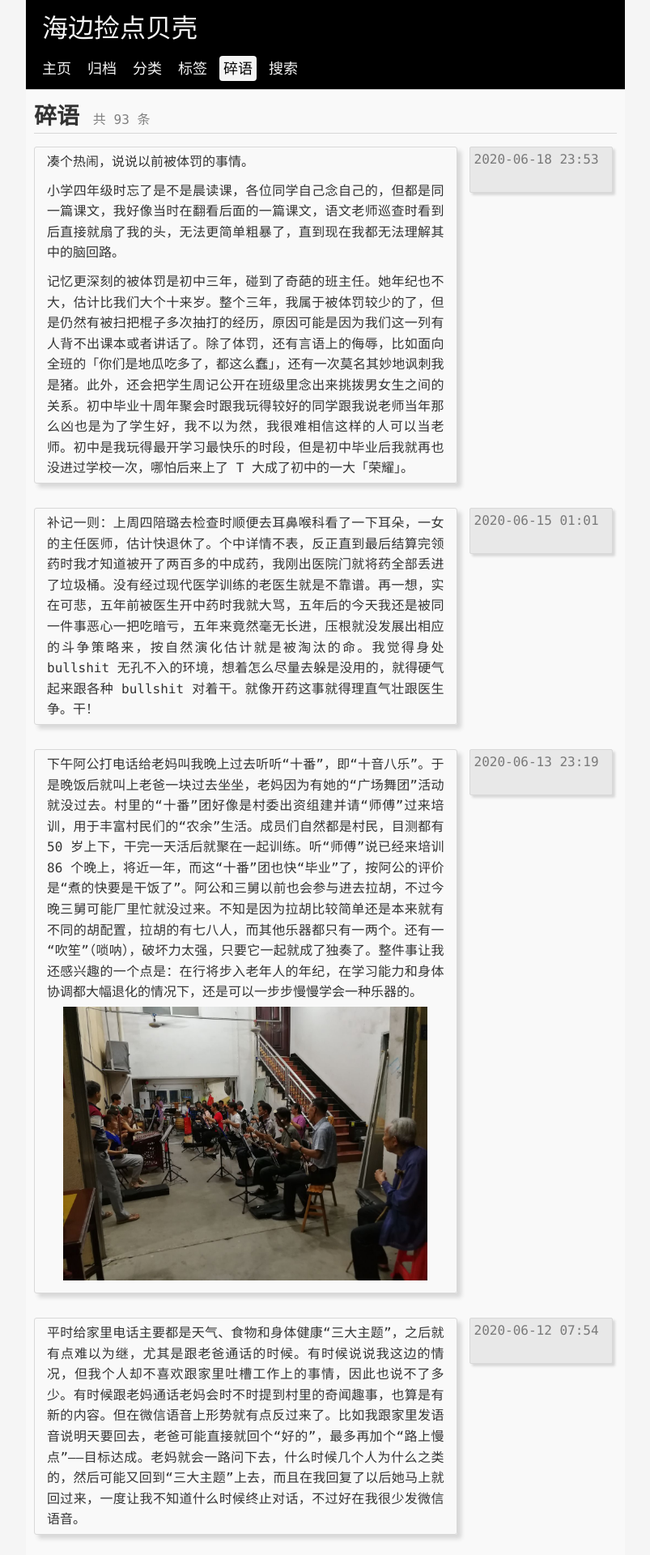
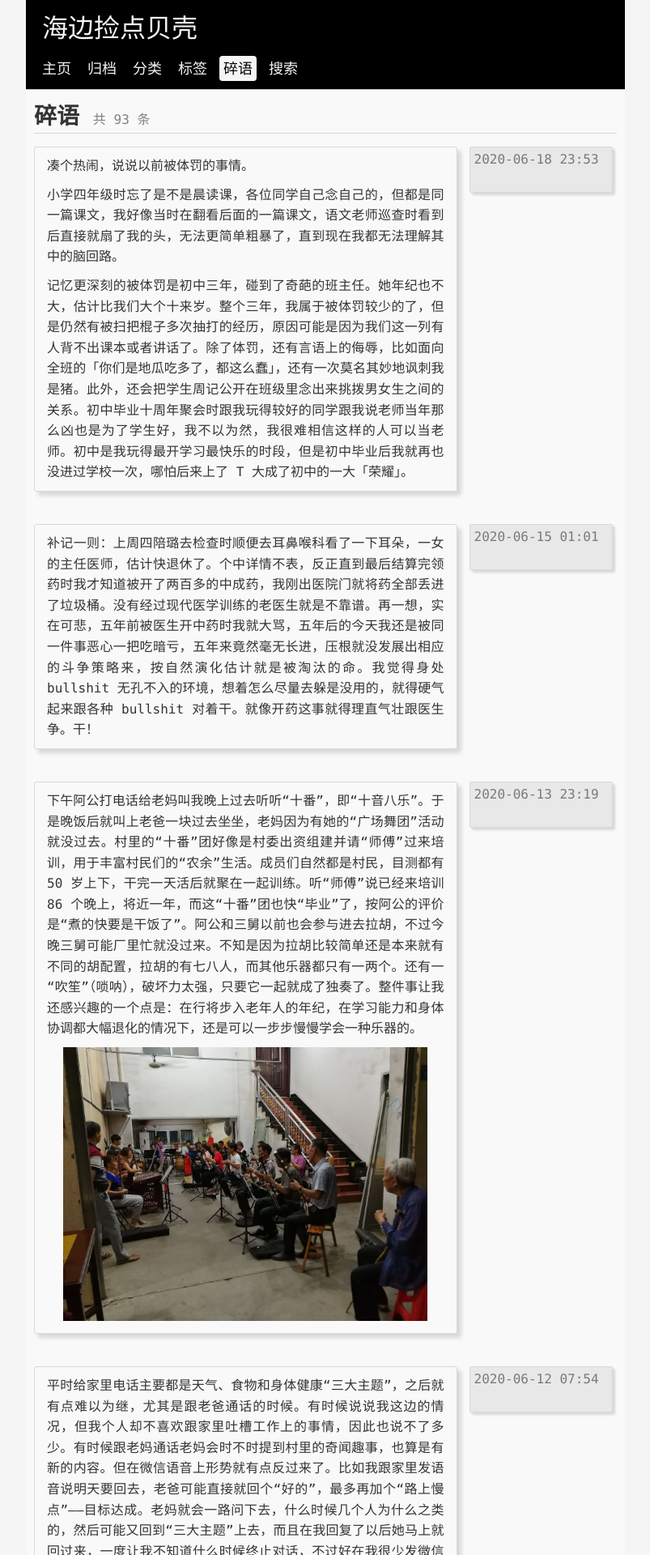
Before and after one commit to xienotes/xienotes.github.io, a Jekyll site: the page built from notes/index.html, in a window 1280 px wide. Shown: the top 1920 px of the page at 81% size, without its empty margins (238-1041 px from the left). Built offline with Jekyll 4.4.1, drawn with Linux system fonts in a browser that asks for light colours; the list of posts is cut into pages by our own code.

Commit message:
minor change on notes layout

```diff
--- a/assets/css/default.css
+++ b/assets/css/default.css
@@ -58,7 +58,7 @@ p.post-exerpt {
 .note-container {
     /*margin-left: 40px; */
     margin-right: 5px;
-    margin-bottom: 30px;
+    margin-bottom: 40px;
     border-radius: 5px 5px 3px 3px;
     display: flex;
 }
@@ -94,6 +94,8 @@ p.post-exerpt {
     box-shadow: 5px 5px 5px #d8d8d8;
     padding-left: 10px;
     padding-right: 10px;
+    padding-top: 5px;
+    padding-bottom: 5px;
     flex: 0 0 70%;
     order: 1;
 }
--- a/assets/css/shared.css
+++ b/assets/css/shared.css
@@ -158,7 +158,7 @@ img {
 img.note-image {
     display: block;
     max-width: 90%;
-    margin: 0px auto 15px auto;
+    margin: 5px auto 10px auto;
     height: auto;
 }
 
```
